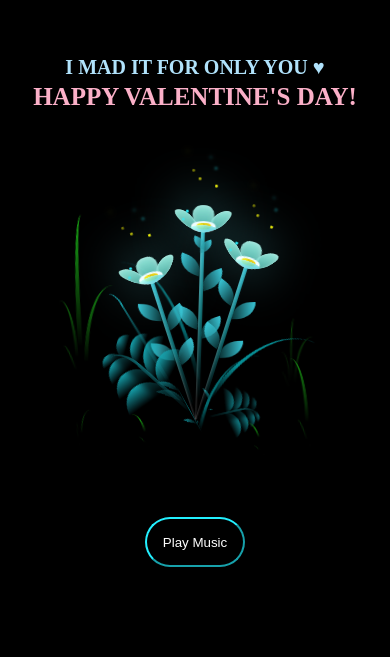
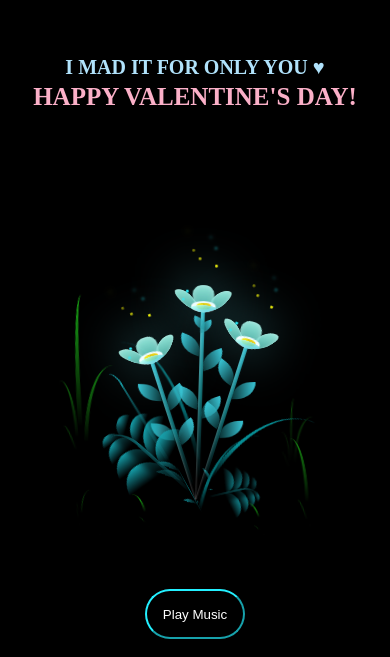
Before and after one commit to Phuri-code/Flower4u, a plain HTML site: page index.html in a window 390 px wide. Shown: the part 187-844 px from the top of the page. Drawn offline with Linux system fonts and the light colour scheme.

Commit message:
Update style.css

```diff
--- a/style.css
+++ b/style.css
@@ -28,6 +28,19 @@
     margin-bottom: 33rem;
     position: fixed;
   }
+  #play-btn {
+    width: 100px;
+    height: 50px;
+    border-color: none;
+    background-color: rgb(0, 0, 0);
+    border-radius: 100px;
+    border-color: #23f0ff;
+    margin-bottom: 2.5rem;
+    color:#fff;
+    text-size-adjust: 10px;
+    position: static;
+    z-index: 1000; /* Ensures it's clickable */
+  }
 }
 #play-btn {
   width: 100px;
@@ -36,7 +49,7 @@
   background-color: rgb(0, 0, 0);
   border-radius: 100px;
   border-color: #23f0ff;
-  margin-bottom: 2.5rem;
+  margin-bottom: -2rem;
   color:#fff;
   text-size-adjust: 10px;
   position: static;
@@ -70,7 +83,7 @@ body {
 
 .flowers {
   position: fixed;
-  margin-bottom: 10rem;
+  margin-bottom: 5rem;
   transform: scale(0.7);
 }
 
```
